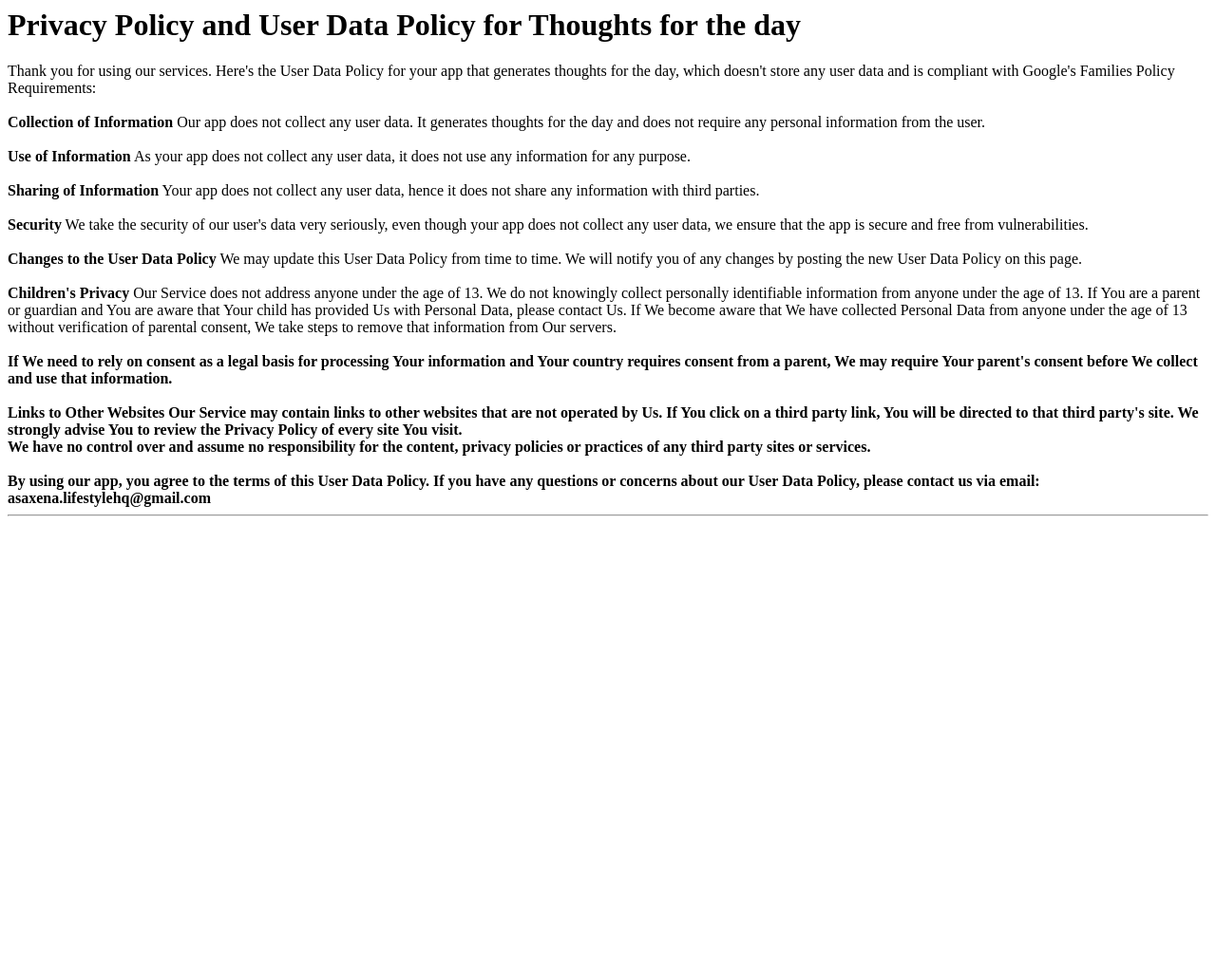
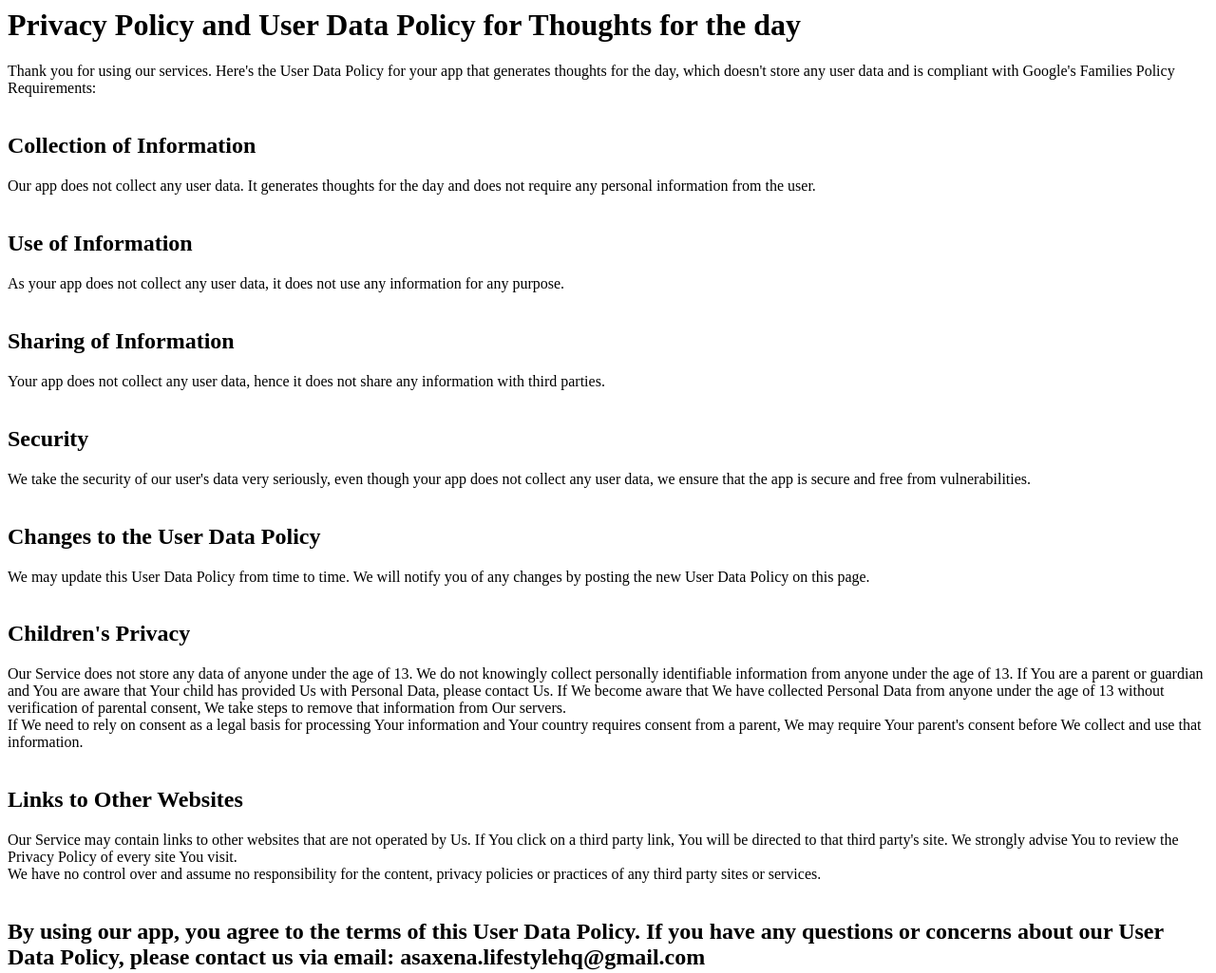
Before and after one commit to amitsaxena255/Privacy, a plain HTML site: page index.html in a window 1280 px wide. Shown: the top 1025 px of the page at 95% size. Before the commit the page ends 800 px from the top, so only its background shows below. Drawn offline with Linux system fonts and the light colour scheme.

Commit message:
UpdatedPrivacy

```diff
--- a/index.html
+++ b/index.html
@@ -3,30 +3,30 @@
 
 Thank you for using our services. Here's the User Data Policy for your app that generates thoughts for the day, which doesn't store any user data and is compliant with Google's Families Policy Requirements:
 <br/><br/>
-<b>Collection of Information</b>
+<h2>Collection of Information</h2>
 Our app does not collect any user data. It generates thoughts for the day and does not require any personal information from the user.
 <br/><br/>
-<b>Use of Information</b>
+<h2>Use of Information</h2>
 As your app does not collect any user data, it does not use any information for any purpose.
 <br/><br/>
-<b>Sharing of Information</b>
+<h2>Sharing of Information</h2>
 Your app does not collect any user data, hence it does not share any information with third parties.
 <br/><br/>
-<b>Security</b>
+<h2>Security</h2>
 We take the security of our user's data very seriously, even though your app does not collect any user data, we ensure that the app is secure and free from vulnerabilities.
 <br/><br/>
-<b>Changes to the User Data Policy</b>
+<h2>Changes to the User Data Policy</h2>
 We may update this User Data Policy from time to time. We will notify you of any changes by posting the new User Data Policy on this page.
 <br/><br/>
-<b>Children's Privacy</b>
-Our Service does not address anyone under the age of 13. We do not knowingly collect personally identifiable information from anyone under the age of 13. If You are a parent or guardian and You are aware that Your child has provided Us with Personal Data, please contact Us. If We become aware that We have collected Personal Data from anyone under the age of 13 without verification of parental consent, We take steps to remove that information from Our servers.
+<h2>Children's Privacy</h2>
+Our Service does not store any data of anyone under the age of 13. We do not knowingly collect personally identifiable information from anyone under the age of 13. If You are a parent or guardian and You are aware that Your child has provided Us with Personal Data, please contact Us. If We become aware that We have collected Personal Data from anyone under the age of 13 without verification of parental consent, We take steps to remove that information from Our servers.
+<br/>
+If We need to rely on consent as a legal basis for processing Your information and Your country requires consent from a parent, We may require Your parent's consent before We collect and use that information.
 <br/><br/>
-<b>If We need to rely on consent as a legal basis for processing Your information and Your country requires consent from a parent, We may require Your parent's consent before We collect and use that information.
-<br/><br/>
-<b>Links to Other Websites</b>
+<h2>Links to Other Websites</h2>
 Our Service may contain links to other websites that are not operated by Us. If You click on a third party link, You will be directed to that third party's site. We strongly advise You to review the Privacy Policy of every site You visit.
 <br/>
 We have no control over and assume no responsibility for the content, privacy policies or practices of any third party sites or services.
 <br/><br/>
-<b>By using our app, you agree to the terms of this User Data Policy. If you have any questions or concerns about our User Data Policy, please contact us via email: asaxena.lifestylehq@gmail.com</b>
+<h2>By using our app, you agree to the terms of this User Data Policy. If you have any questions or concerns about our User Data Policy, please contact us via email: asaxena.lifestylehq@gmail.com</h2>
 <hr/>
```
